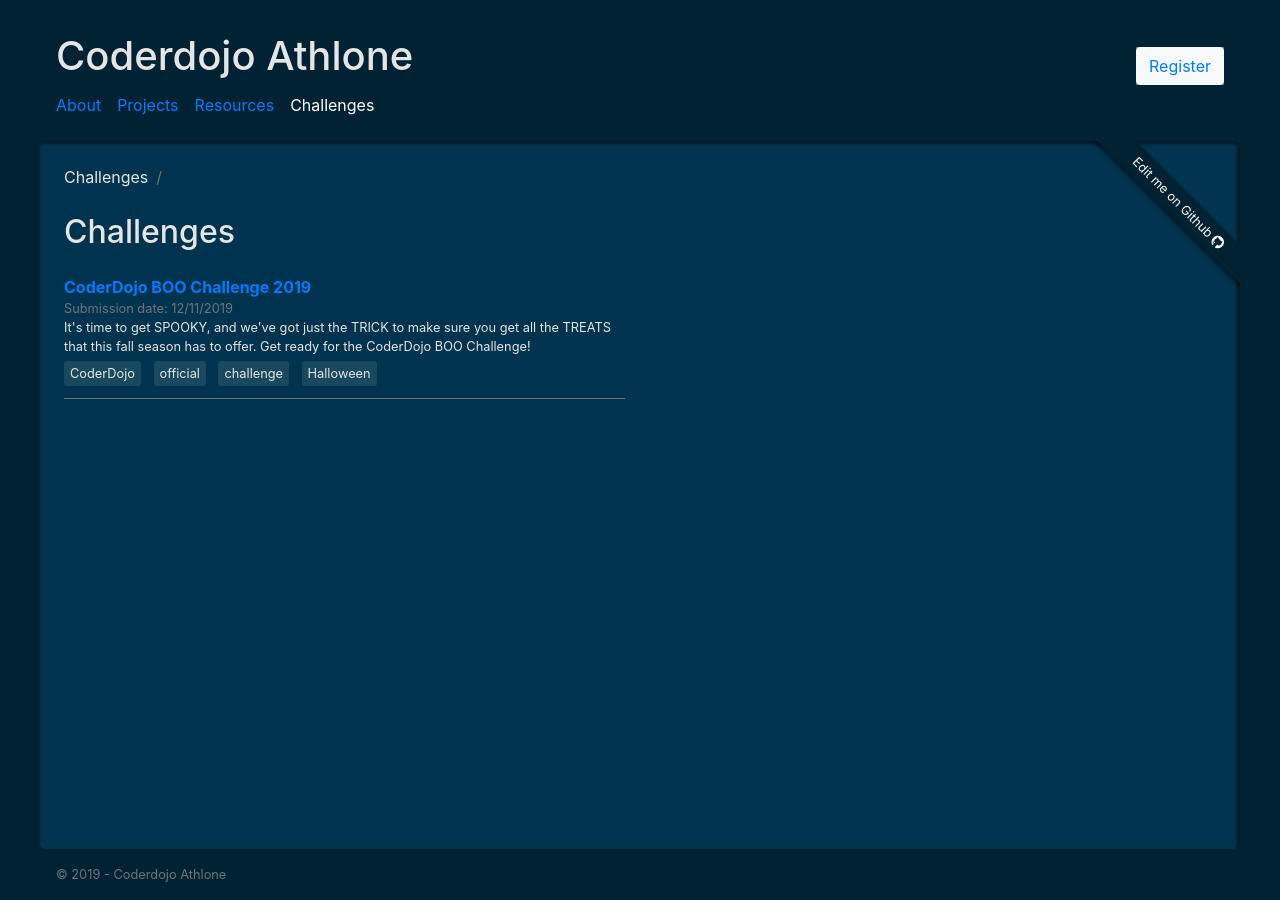
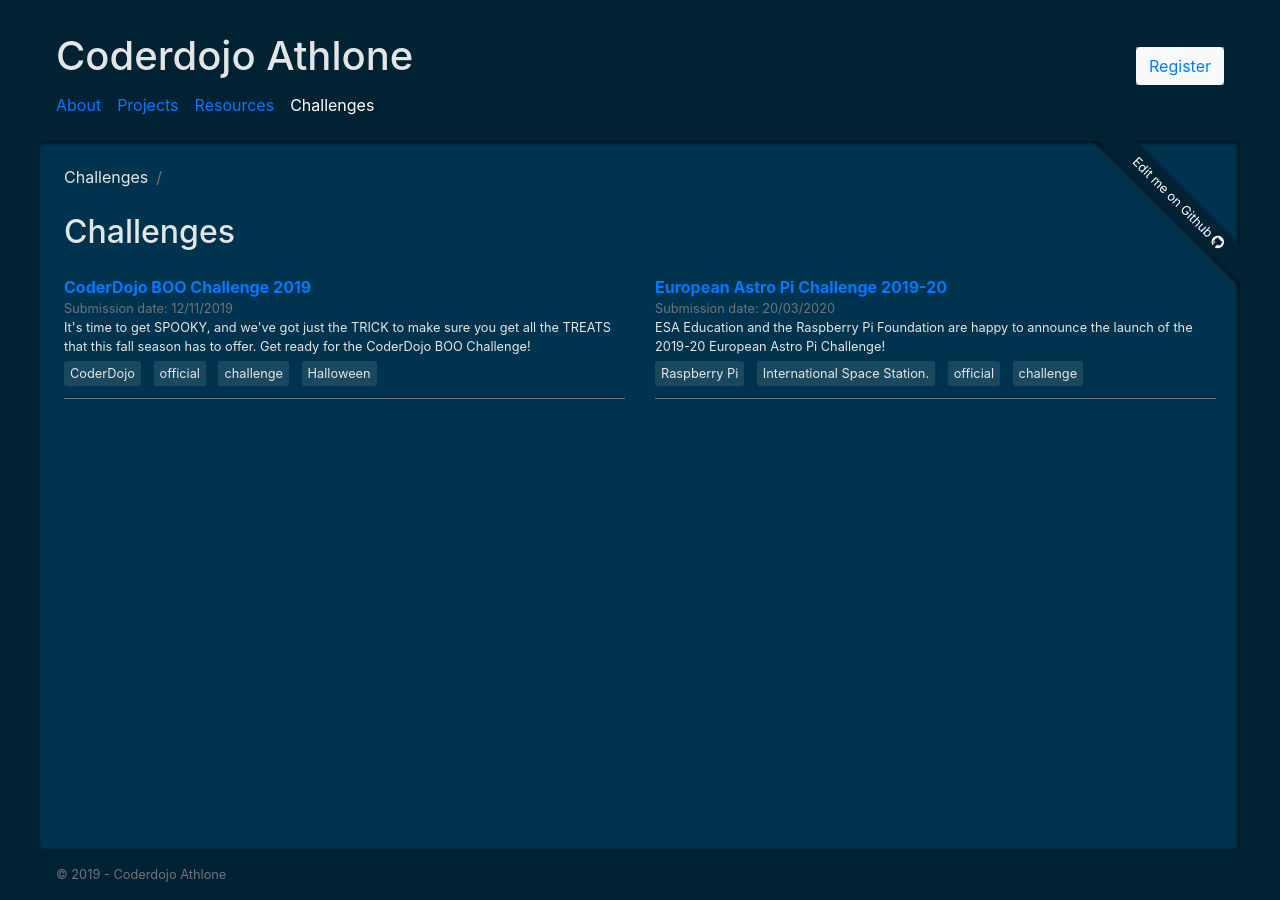
Before and after one commit to CoderdojoAthlone/coderdojoathlone.github.io, a Jekyll site: the page built from pages/en/challenges/index.md, in a window 1280 px wide. Built offline with Jekyll 4.4.1, drawn with Linux system fonts in a browser that asks for light colours.

Commit message:
Added Astro Pi Challenge message

```diff
--- /dev/null
+++ b/pages/en/challenges/esa-astro-pi-challenge-2019-2020.md
@@ -0,0 +1,28 @@
+---
+layout:       default
+lang:         en
+ref:          esa-astro-pi-challenge-2019-2020
+title:        European Astro Pi Challenge 2019-20
+parent:       challenges
+breadcrumb:   true
+permalink:    /en/challenges/esa-astro-pi-challenge-2019-2020
+description:  ESA Education and the Raspberry Pi Foundation are happy to announce the launch of the 2019-20 European Astro Pi Challenge!
+submitBy:     20/03/2020
+tags:         Raspberry Pi, International Space Station., official, challenge
+---
+
+<img class="img-fluid" src="https://www.esa.int/var/esa/storage/images/esa_multimedia/images/2019/12/esa_astronaut_luca_parmitano_with_ed_and_izzy/21532568-1-eng-GB/ESA_astronaut_Luca_Parmitano_with_Ed_and_Izzy_pillars.jpg"/>
+<span class="d-block small text-secondary">(Image credit: www.esa.int)</span>
+
+ESA Education and the Raspberry Pi Foundation are happy to announce the launch of the 2019-20 European Astro Pi Challenge!
+
+The European Astro Pi Challenge is a school project run by ESA in collaboration with the Raspberry Pi Foundation and gives young people the opportunity to write code that runs on Raspberry Pi computers on board the International Space Station.
+
+- **Mission Zero** offers teams of 2-4 participants up to 14 years old the chance to have their code run on the ISS. [...]
+- **Mission Space Lab** is recommended for teams of 2-6 students aged 11-19 years and offers participants the chance to have their scientific experiments run on the ISS. [...]
+
+Submit your project by **20 March 2020**, see all the details on the
+[official AstroPI article](https://www.esa.int/Education/AstroPI/European_Astro_Pi_Challenge_2019-20_now_open/).
+
+<iframe width="560" height="315" src="https://www.youtube-nocookie.com/embed/QyykdJSqTO0" frameborder="0" allow="accelerometer; autoplay; encrypted-media; gyroscope; picture-in-picture" allowfullscreen></iframe>
+<span class="d-block small text-secondary">(Video credit: www.esa.int)</span>
--- a/pages/en/index.md
+++ b/pages/en/index.md
@@ -9,10 +9,10 @@
 
 {% assign translatedPages=site.pages       | where:'lang', page.lang %}
 {% assign aboutClassesPage=translatedPages | where: 'ref', 'class-information'            | first %}
-{% assign booChallengePage=translatedPages | where: 'ref', 'coderdojo-boo-challenge-2019' | first %}
+{% assign challengePage=translatedPages | where: 'ref', 'esa-astro-pi-challenge-2019-2020' | first %}
 
 {% capture alertMessage %}
-  Halloween Boo Coderdojo Challenge 2019 is on, see mode details [here]({{booChallengePage.url | relative_url}})!
+  Take part in the European Astro Pi Challenge, see more details [here]({{challengePage.url | relative_url}})!
 {% endcapture %}
 
 {% include alert.html
```
